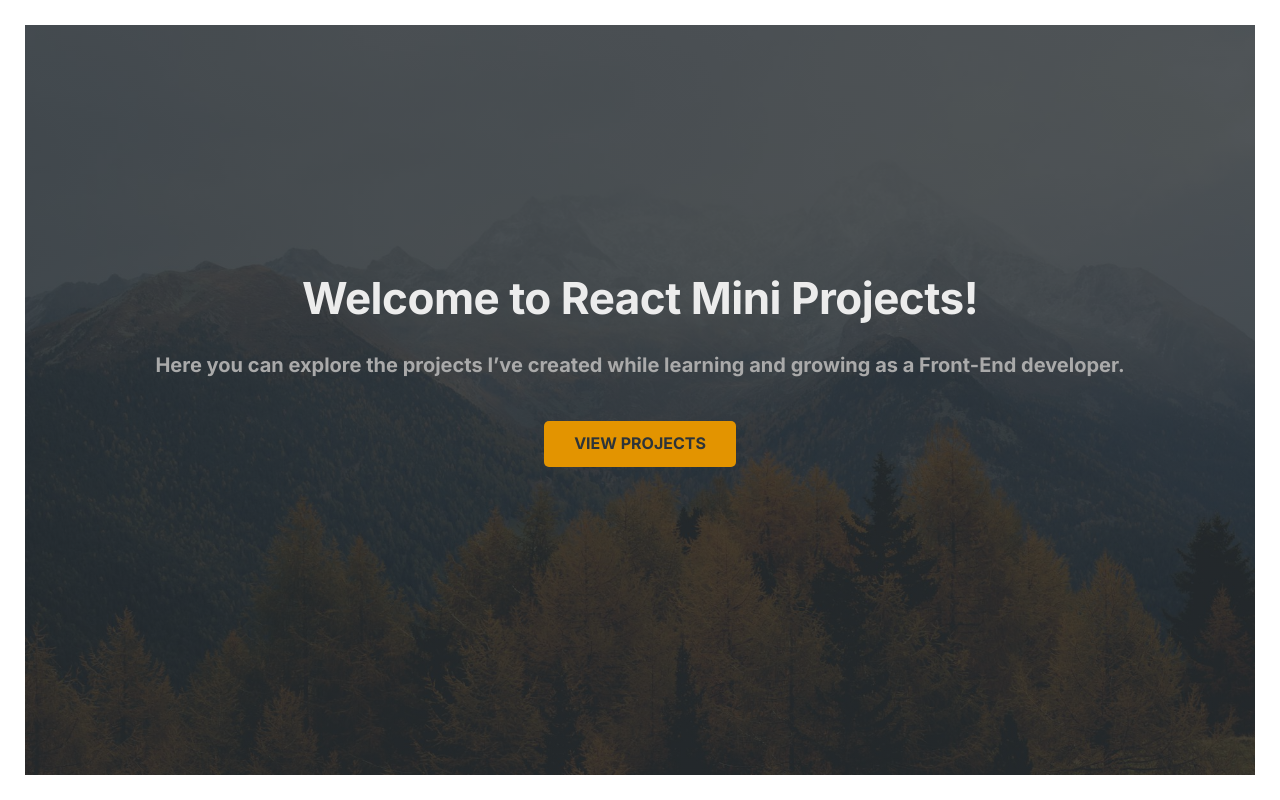
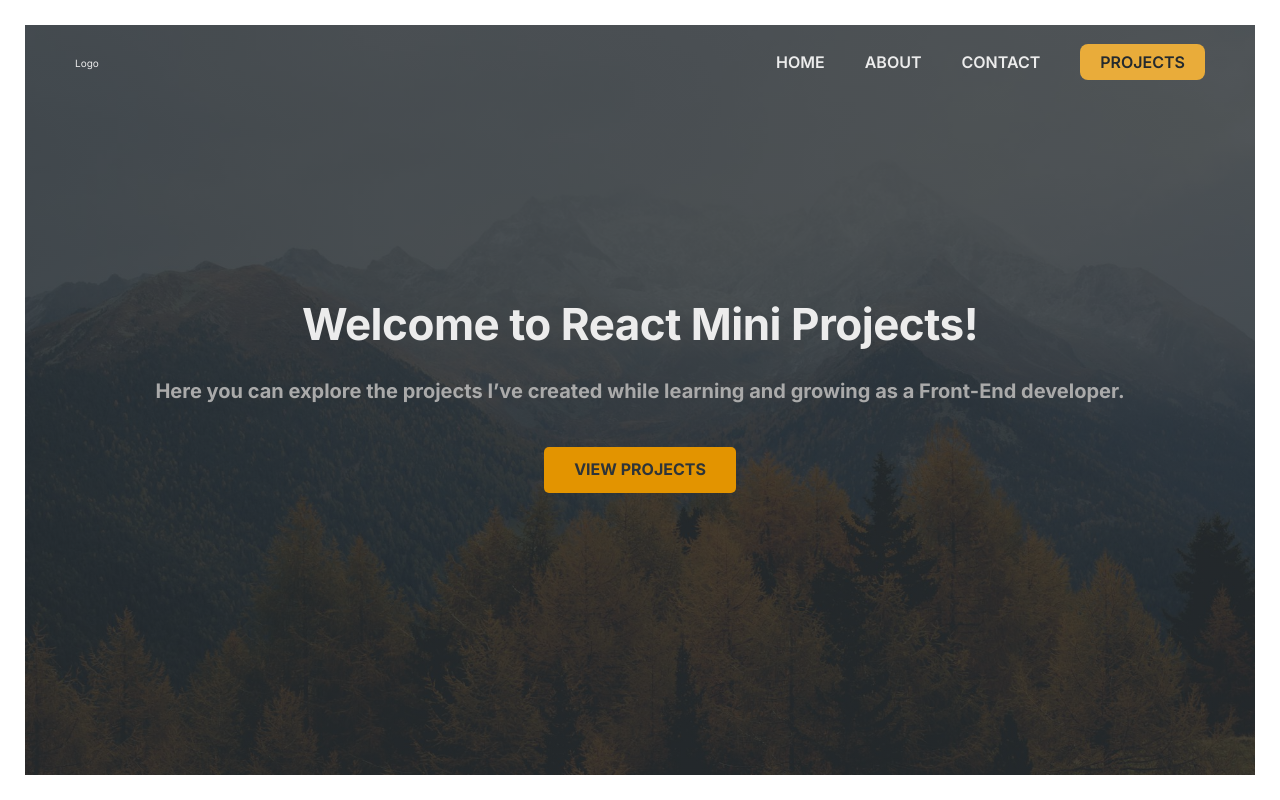
Before and after one commit to priscillahaibara/react-mini-projects, a React (Create React App) app: page / in a window 1280 px wide. Built offline with nearby package versions, Linux system fonts and the light colour scheme.

Commit message:
feat(PageNav): create navigation bar component and add it to Homepage

```diff
--- /dev/null
+++ b/src/components/PageNav.js
@@ -0,0 +1,26 @@
+import { NavLink } from "react-router-dom";
+import styles from "./PageNav.module.css";
+
+function PageNav() {
+  return (
+    <nav className={styles.nav}>
+      <div>Logo</div>
+      <ul>
+        <li>
+          <NavLink to="/">Home</NavLink>
+        </li>
+        <li>
+          <NavLink>About</NavLink>
+        </li>
+        <li>
+          <NavLink>Contact</NavLink>
+        </li>
+        <li>
+          <NavLink className={styles.ctaLink}>Projects</NavLink>
+        </li>
+      </ul>
+    </nav>
+  );
+}
+
+export default PageNav;
--- /dev/null
+++ b/src/components/PageNav.module.css
@@ -0,0 +1,27 @@
+.nav {
+  display: flex;
+  align-items: center;
+  justify-content: space-between;
+}
+
+.nav ul {
+  display: flex;
+  align-items: center;
+  gap: 4rem;
+}
+
+.nav a:link,
+.nav a:visited {
+  text-transform: uppercase;
+  font-size: 1.6rem;
+  font-weight: 600;
+  cursor: pointer;
+}
+
+.ctaLink:link,
+.ctaLink:visited {
+    background-color: var(--color-orange--2);
+    color: var(--color-dark--0);
+    padding: 0.8rem 2rem;
+    border-radius: 8px;
+}
--- a/src/index.css
+++ b/src/index.css
@@ -17,6 +17,8 @@
   --color-light--1: #aaa;
   --color-light--2: #ececec;
   --color-light--3: #d6dee0;
+  --color-orange--1: #e39400;
+  --color-orange--2: #e9ac3a;
 }
 
 * {
@@ -53,7 +55,7 @@ button {
 
 .cta:link,
 .cta:visited {
-  background-color: rgb(227, 148, 0);
+  background-color: var(--color-orange--1);
   color: var(--color-dark--1);
   font-weight: 700;
   font-size: 1.6rem;
--- a/src/pages/Homepage.js
+++ b/src/pages/Homepage.js
@@ -1,9 +1,11 @@
 import { Link } from "react-router-dom";
 import styles from "./Homepage.module.css";
+import PageNav from "../components/PageNav";
 
 function Homepage() {
   return (
     <main className={styles.homepage}>
+      <PageNav />
       <section>
         <h1>Welcome to React Mini Projects!</h1>
         <h2>Here you can explore the projects I’ve created while learning and growing as a Front-End developer.</h2>
```
